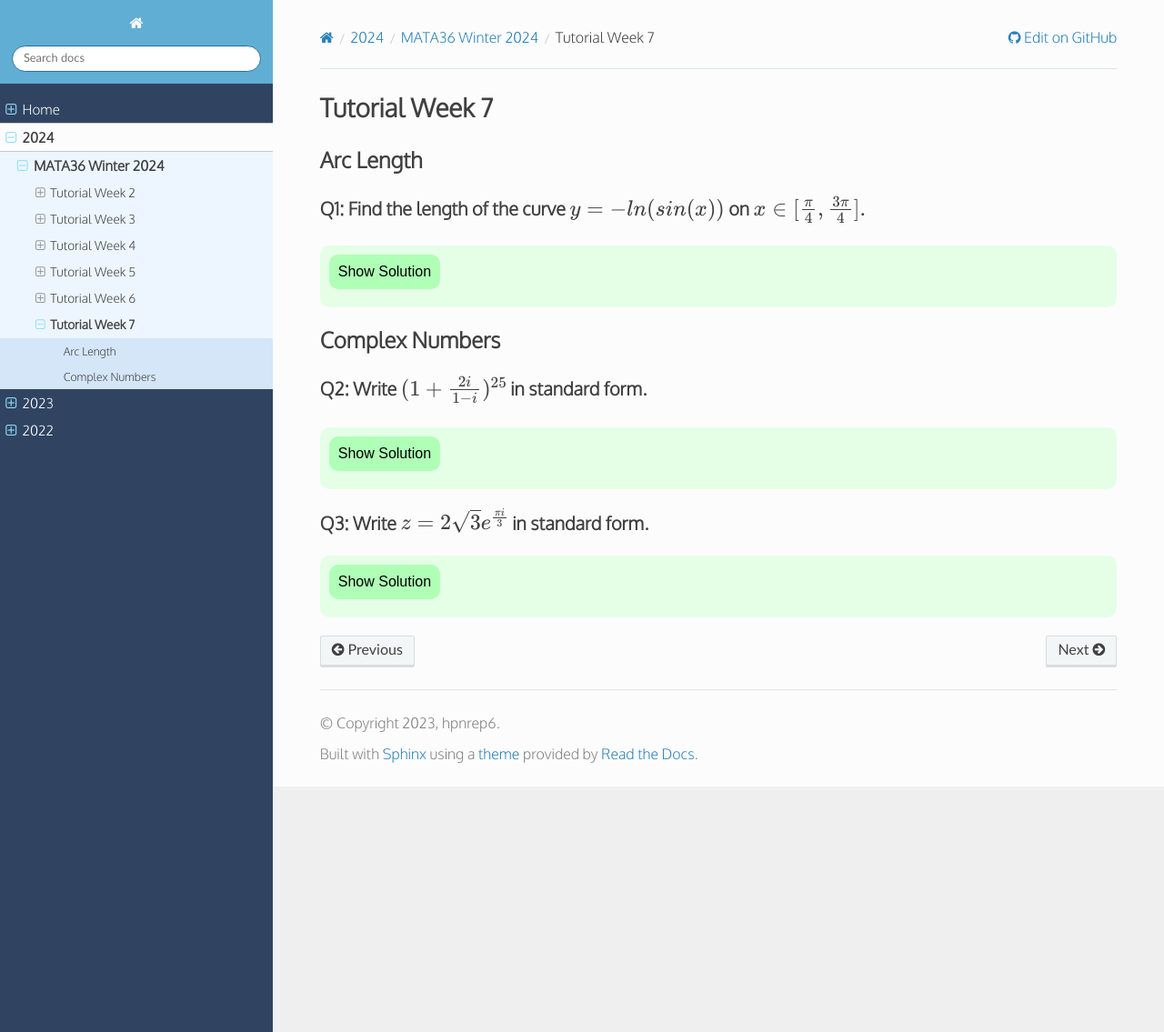
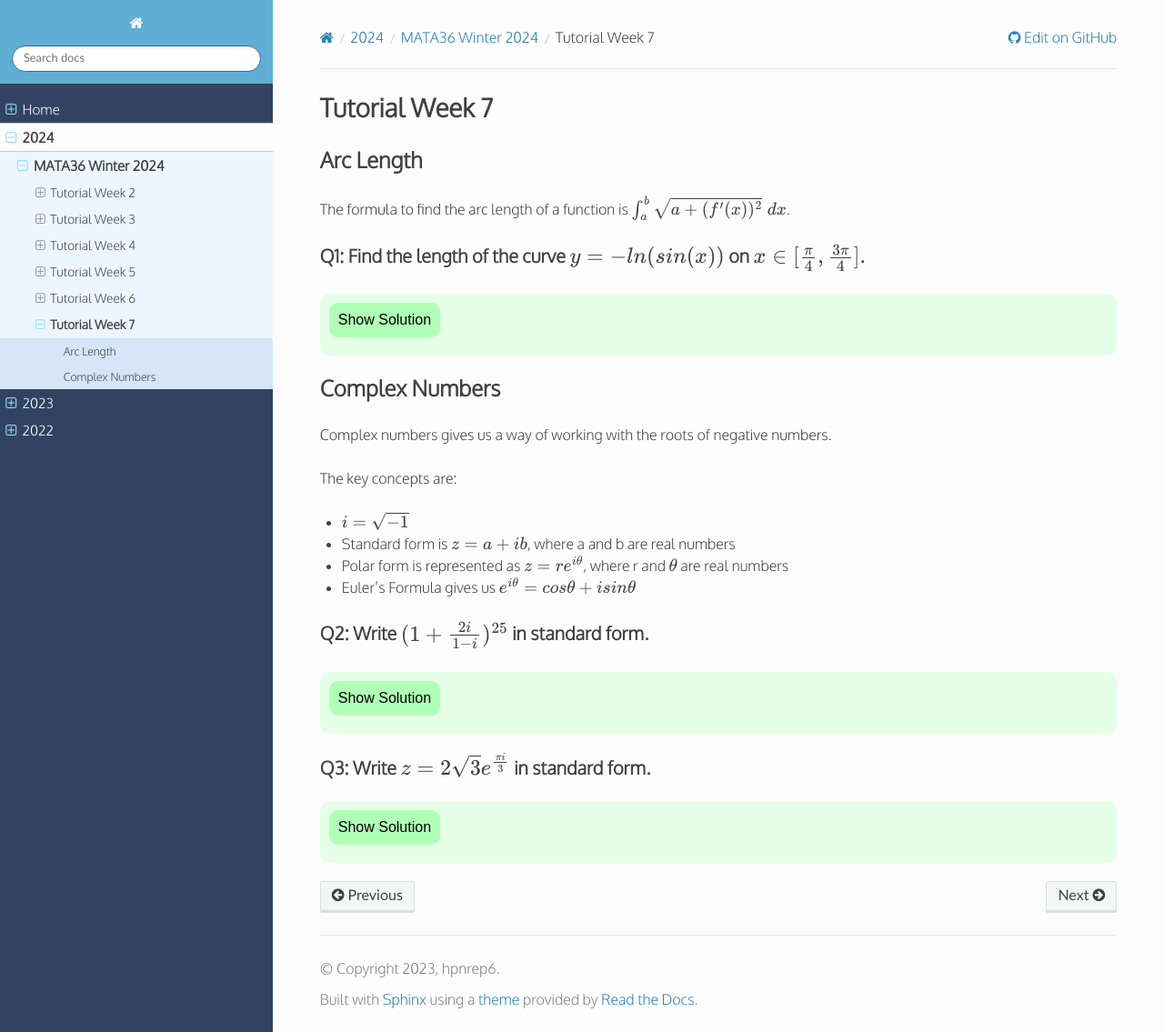
Before and after one commit to hpnrep6/t, a Sphinx documentation site: the page built from source/2024/mata36_winter/tutorial7.rst, in a window 1280 px wide and 1135 px high. Shown: the whole window at 91% size. Built offline with Sphinx 7.4.7 and the Read the Docs theme 2.0.0, drawn with Linux system fonts in a browser that asks for light colours.

Commit message:
Tutorial 7

```diff
--- a/source/2024/mata36_winter/tutorial7.rst
+++ b/source/2024/mata36_winter/tutorial7.rst
@@ -16,6 +16,8 @@ Tutorial Week 7
 
 Arc Length
 ----------
+
+The formula to find the arc length of a function is :math:`\int_a^b \sqrt{a + (f'(x))^2} \; dx`.
 
 Q1: Find the length of the curve :math:`y = -ln(sin(x))` on :math:`x \in [\frac{\pi}{4}, \frac{3\pi}{4}]`.
 ~~~~~~~~~~~~~~~~~~~~~~~~~~~~~~~~~~~~~~~~~~~~~~~~~~~~~~~~~~~~~~~~~~~~~~~~~~~~~~~~~~~~~~~~~~~~~~~~~~~~~~~~~~
@@ -39,6 +41,18 @@ Q1: Find the length of the curve :math:`y = -ln(sin(x))` on :math:`x \in [\frac{
 
 Complex Numbers
 ---------------
+
+Complex numbers gives us a way of working with the roots of negative numbers.
+
+The key concepts are:
+
+- :math:`i = \sqrt{-1}`
+
+- Standard form is :math:`z = a + ib`, where a and b are real numbers
+
+- Polar form is represented as :math:`z = re^{i\theta}`, where r and :math:`\theta` are real numbers
+
+- Euler's Formula gives us :math:`e^{i\theta} = cos\theta + isin\theta`
 
 Q2: Write :math:`(1 + \frac{2i}{1 - i})^{25}` in standard form.
 ~~~~~~~~~~~~~~~~~~~~~~~~~~~~~~~~~~~~~~~~~~~~~~~~~~~~~~~~~~~~~~~
```
